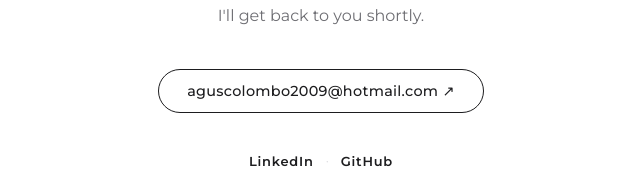
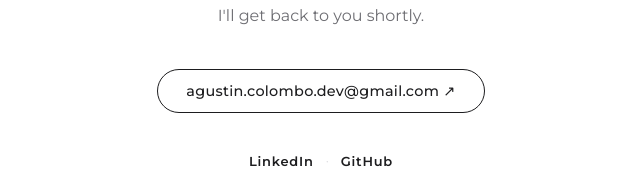
Before and after one commit to Agustincolombo/Web-Page-Curriculum, a React (Vite) app: page / in a window 1280 px wide. Shown: the part 2007-2176 px from the top of the page, without its empty margins (319-959 px from the left). Built offline with nearby package versions, Linux system fonts and the light colour scheme.

Commit message:
fix: update contact email address

```diff
--- a/src/components/Contacto/Contacto.tsx
+++ b/src/components/Contacto/Contacto.tsx
@@ -1,6 +1,6 @@
 import s from './Contacto.module.sass'
 
-const EMAIL = 'aguscolombo2009@hotmail.com'
+const EMAIL = 'agustin.colombo.dev@gmail.com'
 
 export function Contacto() {
   return (
```
